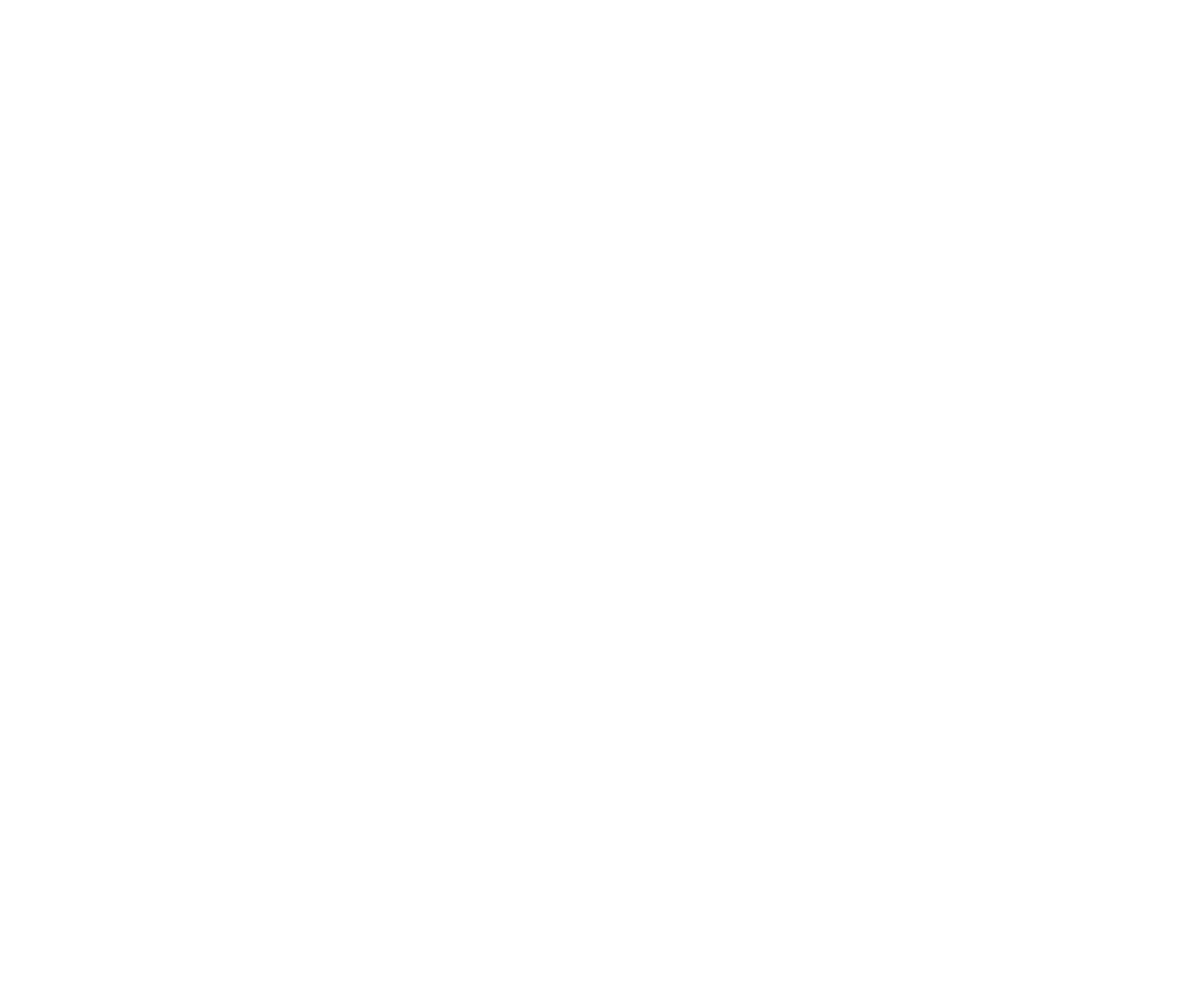
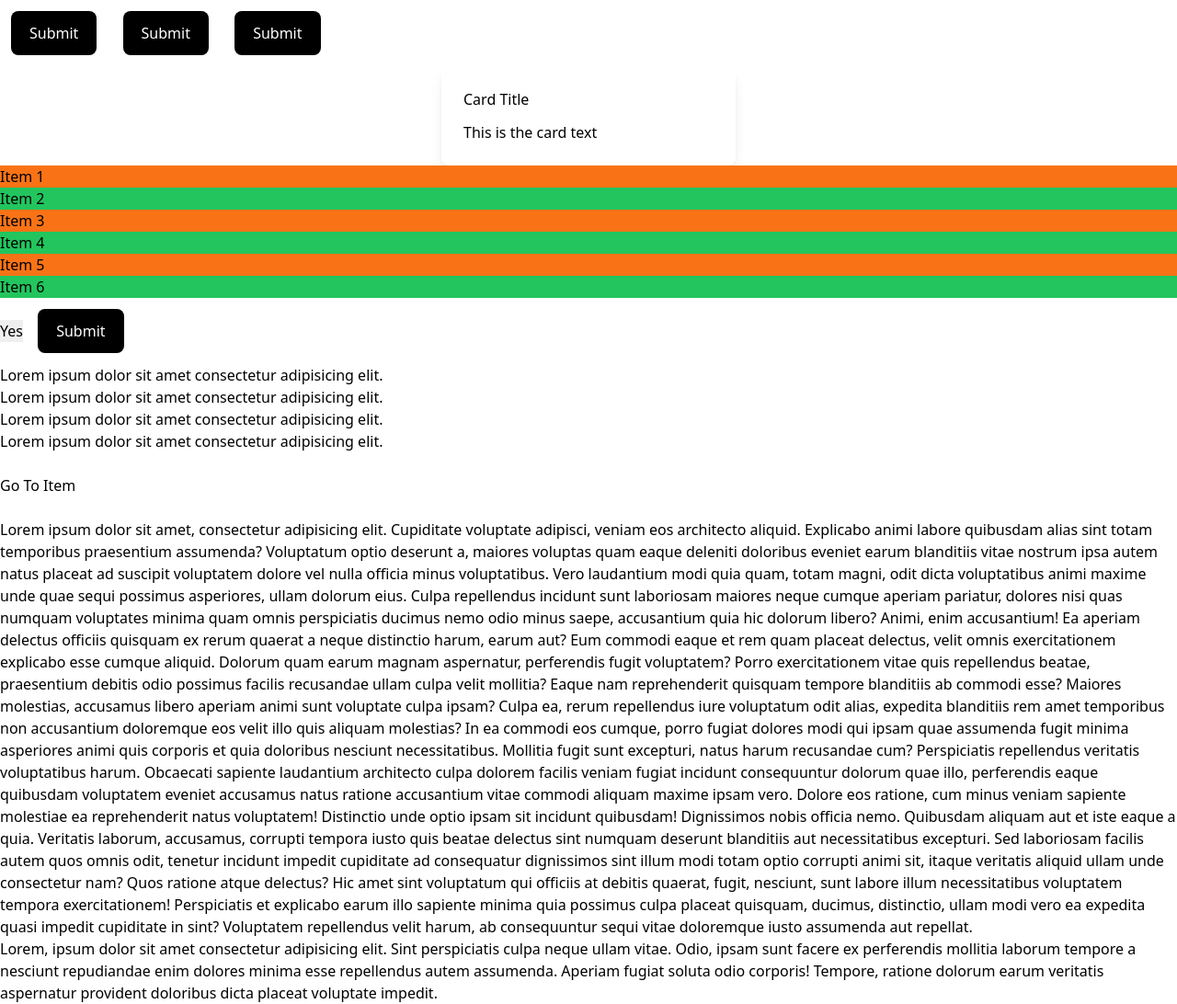
Before and after one commit to zohaib2005/tailwind-sandbox-brad, a plain HTML site: page 10-interactivity/index.html in a window 1280 px wide. Shown: the whole page at 92% size. Before the commit the page ends 800 px from the top, so only its background shows below. Drawn offline with nearby package versions, Linux system fonts and the light colour scheme.

Commit message:
interactivity and events

```diff
--- a/10-interactivity/index.html
+++ b/10-interactivity/index.html
@@ -1,5 +1,5 @@
 <!DOCTYPE html>
-<html lang="en">
+<html lang="en" class="scroll-smooth">
   <head>
     <meta charset="UTF-8" />
     <meta http-equiv="X-UA-Compatible" content="IE=edge" />
@@ -9,25 +9,135 @@
   </head>
   <body>
     <!-- Hover State Styling -->
+    <button
+      class="bg-black text-white py-3 px-5 rounded-lg m-3 hover:bg-orange-500 hover:text-white"
+    >
+      Submit
+    </button>
 
     <!-- Focus State Styling -->
+    <button
+      class="bg-black text-white py-3 px-5 rounded-lg m-3 focus:bg-green-500 focus:text-white"
+    >
+      Submit
+    </button>
 
     <!-- Active State Styling -->
+    <button
+      class="bg-black text-white py-3 px-5 rounded-lg m-3 active:bg-orange-500 active:text-white"
+    >
+      Submit
+    </button>
 
     <!-- Styling based on parent state -->
+    <a
+      href=""
+      class="group block max-w-xs mx-auto rounded-lg p-6 bg-white shadow-lg space-y-3 hover:bg-sky-500"
+    >
+      <h3 class="group-hover:text-white">Card Title</h3>
+      <p class="group-hover:text-white">This is the card text</p>
+    </a>
 
     <!-- Pseudo Classes -->
+    <ul>
+      <li class="first:bg-red-200 even:bg-green-500 odd:bg-orange-500">
+        Item 1
+      </li>
+      <li class="first:bg-red-200 even:bg-green-500 odd:bg-orange-500">
+        Item 2
+      </li>
+      <li class="first:bg-red-200 even:bg-green-500 odd:bg-orange-500">
+        Item 3
+      </li>
+      <li class="first:bg-red-200 even:bg-green-500 odd:bg-orange-500">
+        Item 4
+      </li>
+      <li class="first:bg-red-200 even:bg-green-500 odd:bg-orange-500">
+        Item 5
+      </li>
+      <li class="first:bg-red-200 even:bg-green-500 odd:bg-orange-500">
+        Item 6
+      </li>
+    </ul>
 
     <!-- Appearance -->
     <!-- Use appearance-none to reset any browser specific styling on an element. This utility is often used when creating custom form components. -->
+    <select class="appearance-none">
+      <option value="yes">Yes</option>
+      <option value="no">No</option>
+    </select>
 
     <!-- Cursor -->
-
+    <button
+      class="bg-black text-white py-3 px-5 rounded-lg m-3 cursor-not-allowed"
+    >
+      Submit
+    </button>
     <!-- Resize -->
 
     <!-- User Select -->
+    <div class="select-none">
+      Lorem ipsum dolor sit amet consectetur adipisicing elit.
+    </div>
+    <div class="select-text">
+      Lorem ipsum dolor sit amet consectetur adipisicing elit.
+    </div>
+    <div class="select-all">
+      Lorem ipsum dolor sit amet consectetur adipisicing elit.
+    </div>
+    <div class="select-auto">
+      Lorem ipsum dolor sit amet consectetur adipisicing elit.
+    </div>
+
+    <a href="#item" class="block my-6">Go To Item</a>
 
     <!-- Smooth Scroll Example -->
+    <p>
+      Lorem ipsum dolor sit amet, consectetur adipisicing elit. Cupiditate
+      voluptate adipisci, veniam eos architecto aliquid. Explicabo animi labore
+      quibusdam alias sint totam temporibus praesentium assumenda? Voluptatum
+      optio deserunt a, maiores voluptas quam eaque deleniti doloribus eveniet
+      earum blanditiis vitae nostrum ipsa autem natus placeat ad suscipit
+      voluptatem dolore vel nulla officia minus voluptatibus. Vero laudantium
+      modi quia quam, totam magni, odit dicta voluptatibus animi maxime unde
+      quae sequi possimus asperiores, ullam dolorum eius. Culpa repellendus
+      incidunt sunt laboriosam maiores neque cumque aperiam pariatur, dolores
+      nisi quas numquam voluptates minima quam omnis perspiciatis ducimus nemo
+      odio minus saepe, accusantium quia hic dolorum libero? Animi, enim
+      accusantium! Ea aperiam delectus officiis quisquam ex rerum quaerat a
+      neque distinctio harum, earum aut? Eum commodi eaque et rem quam placeat
+      delectus, velit omnis exercitationem explicabo esse cumque aliquid.
+      Dolorum quam earum magnam aspernatur, perferendis fugit voluptatem? Porro
+      exercitationem vitae quis repellendus beatae, praesentium debitis odio
+      possimus facilis recusandae ullam culpa velit mollitia? Eaque nam
+      reprehenderit quisquam tempore blanditiis ab commodi esse? Maiores
+      molestias, accusamus libero aperiam animi sunt voluptate culpa ipsam?
+      Culpa ea, rerum repellendus iure voluptatum odit alias, expedita
+      blanditiis rem amet temporibus non accusantium doloremque eos velit illo
+      quis aliquam molestias? In ea commodi eos cumque, porro fugiat dolores
+      modi qui ipsam quae assumenda fugit minima asperiores animi quis corporis
+      et quia doloribus nesciunt necessitatibus. Mollitia fugit sunt excepturi,
+      natus harum recusandae cum? Perspiciatis repellendus veritatis
+      voluptatibus harum. Obcaecati sapiente laudantium architecto culpa dolorem
+      facilis veniam fugiat incidunt consequuntur dolorum quae illo, perferendis
+      eaque quibusdam voluptatem eveniet accusamus natus ratione accusantium
+      vitae commodi aliquam maxime ipsam vero. Dolore eos ratione, cum minus
+      veniam sapiente molestiae ea reprehenderit natus voluptatem! Distinctio
+      unde optio ipsam sit incidunt quibusdam! Dignissimos nobis officia nemo.
+      Quibusdam aliquam aut et iste eaque a quia. Veritatis laborum, accusamus,
+      corrupti tempora iusto quis beatae delectus sint numquam deserunt
+      blanditiis aut necessitatibus excepturi. Sed laboriosam facilis autem quos
+      omnis odit, tenetur incidunt impedit cupiditate ad consequatur dignissimos
+      sint illum modi totam optio corrupti animi sit, itaque veritatis aliquid
+      ullam unde consectetur nam? Quos ratione atque delectus? Hic amet sint
+      voluptatum qui officiis at debitis quaerat, fugit, nesciunt, sunt labore
+      illum necessitatibus voluptatem tempora exercitationem! Perspiciatis et
+      explicabo earum illo sapiente minima quia possimus culpa placeat quisquam,
+      ducimus, distinctio, ullam modi vero ea expedita quasi impedit cupiditate
+      in sint? Voluptatem repellendus velit harum, ab consequuntur sequi vitae
+      doloremque iusto assumenda aut repellat.
+      <div id="item">Lorem, ipsum dolor sit amet consectetur adipisicing elit. Sint perspiciatis culpa neque ullam vitae. Odio, ipsam sunt facere ex perferendis mollitia laborum tempore a nesciunt repudiandae enim dolores minima esse repellendus autem assumenda. Aperiam fugiat soluta odio corporis! Tempore, ratione dolorum earum veritatis aspernatur provident doloribus dicta placeat voluptate impedit.</div>
+    </p>
   </body>
 </html>
 
```
